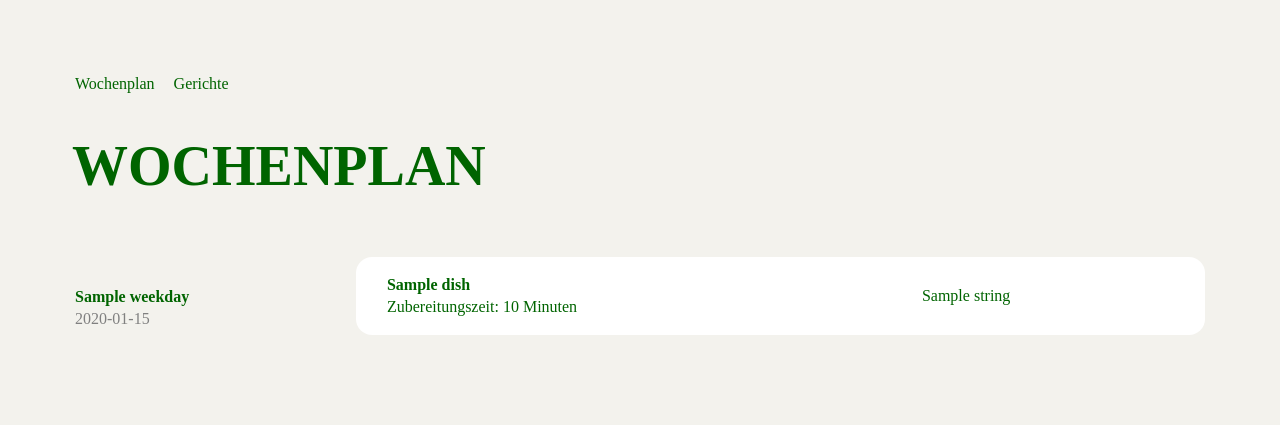
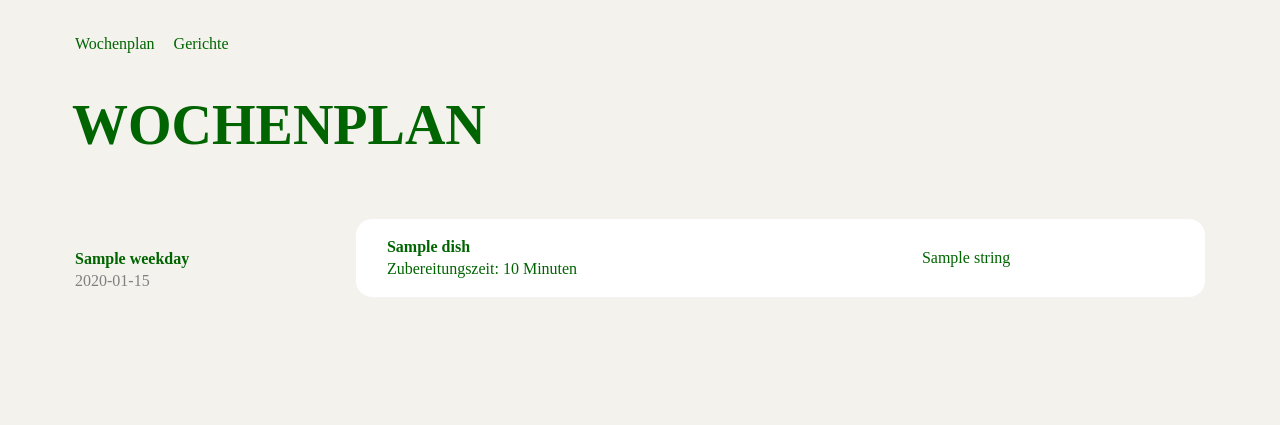
Before and after one commit to anhduccy/wg-website, a Django app: template wg/app/templates/dishplan.html in a window 1280 px wide. Shown: the top 425 px of the page. Run offline with Django 5.2, Linux system fonts and the light colour scheme; the template is opened without the code that fills it: most values are stand-ins (such as "Sample title", 1, 10 or a date in 2020).

Commit message:
HTML UI-Vereinheitlichung

```diff
--- a/wg/app/static/forms.css
+++ b/wg/app/static/form.css
@@ -1,7 +1,3 @@
-body {
-    padding: 5% 5%;
-}
-
 .form-headline, .form-textfield {
     width: 100%
 }
@@ -10,6 +6,8 @@ body {
     color: #006400;
     background: #F3F2ED;
     border: none;
+    font-size: 3.5em;
+    font-family: 'Avenir Next';
 }
 
 .form-headline, .form-number {
@@ -31,12 +29,6 @@ input[type=number]{
     -moz-appearance: textfield;
 }
 
-.form-headline {
-    font-size: 2.5em;
-    font-family: 'Futura';
-    text-transform: uppercase;
-}
-
 .form-textfield {
     font-size: medium;
     border-radius: 1em;
@@ -44,6 +36,7 @@ input[type=number]{
 }
 
 .form-number {
+    margin-top: 1em;
     font-size: 1.5em;
     border-radius: 0.4em;
     padding: 0.25em 0.5em;
--- a/wg/app/static/main.css
+++ b/wg/app/static/main.css
@@ -1,13 +1,24 @@
 body {
     font-family: 'Avenir Next';
     background: #F3F2ED;
-    padding: 2% 5%;
+    padding: 1% 5%;
 }
+
+.header {
+    position: sticky;
+    top: 2em;
+    width: 100%;
+    background: #F3F2ED;
+}
+
+.content {
+    padding-top: 1em;
+}
+
 
 h1 {
     font-size: 3.5em;
     font-family: 'Futura';
-    margin-bottom: 1em;
 }
 
 h1, h3, a, .row{
@@ -59,7 +70,8 @@ a:hover {
 }
 
 .btn-back {
-    color: gray;
+    margin-left: 1em;
+    color: gray !important;
     font-size: medium;
     text-decoration: none;
     background: none;
--- a/wg/app/templates/dishes/dish_view.html
+++ b/wg/app/templates/dishes/dish_view.html
@@ -5,12 +5,15 @@
         <link rel="stylesheet" href="{% static 'main.css' %}">
     </head>
     <body>
+        <div class="header">
             {% block content %}
             {% include 'sidebar.html' %}
             {% endblock content %}
-
             <h1 style="text-transform: uppercase;">Alle Gerichte</h1>
             <h3><a href="{% url 'dishes-add' %}" class="btn">Gericht hinzufügen</a></h3>
+        </div>
+
+        <div class="content">
             <div class="list">
                 <table>
                 <td>
@@ -20,5 +23,6 @@
                 </td>
                 </table>
             </div>
+        </div>
     </body>
 </html>
--- a/wg/app/templates/dishplan.html
+++ b/wg/app/templates/dishplan.html
@@ -3,13 +3,14 @@
 <html>
     <head>
         <link rel="stylesheet" href="{% static 'main.css' %}">
-        <link rel="stylesheet" href="{% static 'forms.css' %}">
     </head>
     <body>
+        <div class="header">
             {% block content %}
             {% include 'sidebar.html' %}
             {% endblock content %}
             <h1>WOCHENPLAN</h1>
+        </div>
         <!--
         <button class="btn" onclick=editMode()>Bearbeiten</button>
         <div class="popup" id="isInEditMode">
@@ -28,6 +29,7 @@
         </div>
         -->
 
+        <div class="content">
             <table style="width: 100%; margin-top: 1em;">
                 {% for weekday, date, dishType, dish in dishplan %}
                     <tr>
@@ -46,6 +48,7 @@
 
                 {% endfor %}
             </table>
+        </div>
 
         <script>
             function editMode(){
```
Also changed, not shown: wg/app/templates/dishes/dish_detail_view.html (+7 -1 lines). Lines whose indentation alone changed are shown as unchanged.
